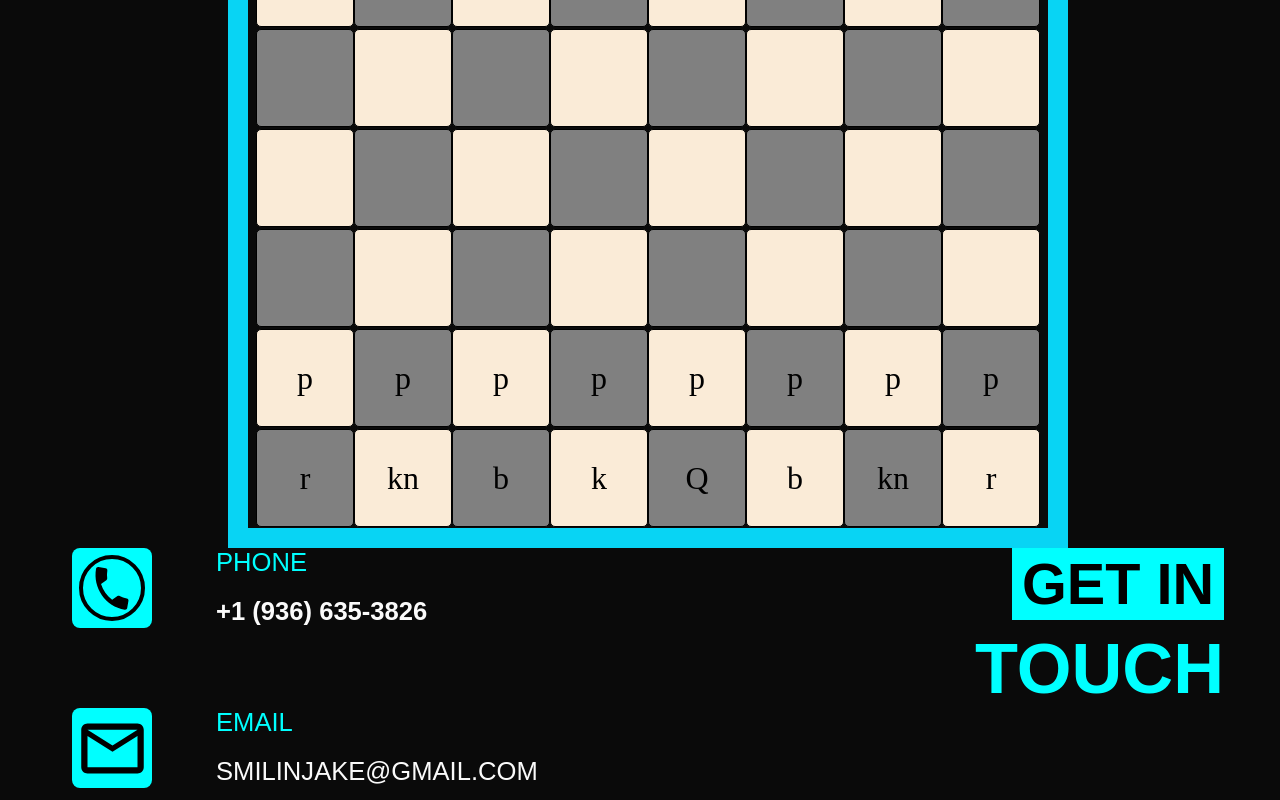
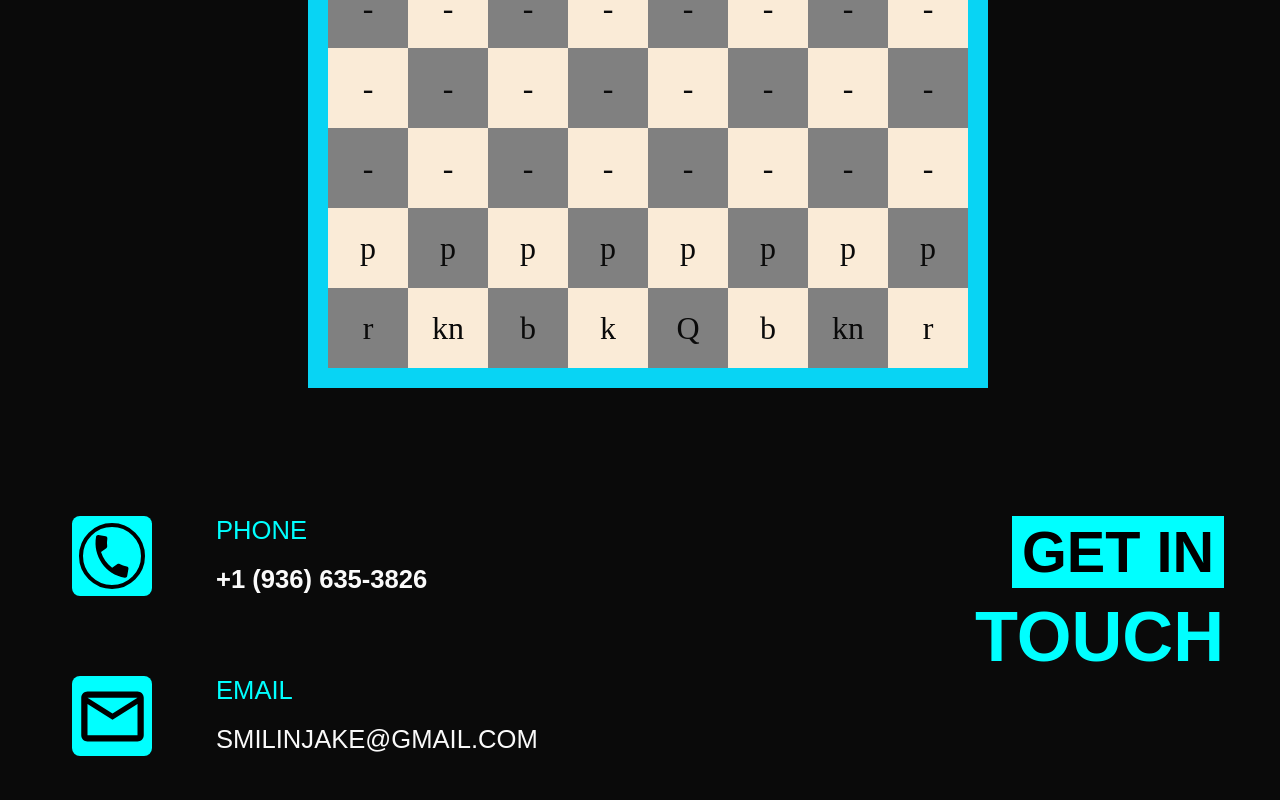
Before and after one commit to smilinjake/PortfolioWebsite, a React (Create React App) app: page / in a window 1280 px wide. Shown: the part 2780-3580 px from the top of the page. Built offline with nearby package versions, Linux system fonts and the light colour scheme.

Commit message:
can not move pawns with no rules at all

```diff
--- a/src/App.css
+++ b/src/App.css
@@ -14,11 +14,13 @@
   margin-top: 10%;
   margin-bottom: 10%;
 }
-
 #ContactPage {
   margin-top: 10%;
   margin-bottom: 10%;
-} */
+  padding-top: 10%;
+}
+*/
+
 #Home {
   height: 100vh;
   width: 100vw;
@@ -41,6 +43,7 @@
   display: flex;
   flex-direction: column;
   align-items: center;
+  padding-top: 10%;
 }
 
 /* #PhoneInfo {
@@ -365,9 +368,9 @@ strong {
 .BoardContainer {
   display: flex;
   flex-wrap: wrap;
-  width: 800px;
+  width: 640px;
   /* width: max-content; */
-  height: 800px;
+  height: 640px;
   border: 20px solid rgb(8, 212, 244);
   justify-content: center;
   align-items: center;
@@ -382,8 +385,8 @@ strong {
   /* align-content: center; */
   /* align-items: center; */
   /* align-self: center; */
-  height: 100px;
-  width: 100px;
+  /* height: 100px;
+  width: 100px; */
   /* border: 2px solid black; */
   border-radius: 5px;
 }
@@ -396,12 +399,10 @@ strong {
   align-content: center;
   align-items: center;
   align-self: center;
-  height: 96px;
-  width: 96px;
-  border: 1px solid black;
-  border-radius: 5px;
-  font-family: "copperplate";
-  font-size: xx-large;
+  height: 80px;
+  width: 80px;
+  /* border: 1px solid black; */
+  /* border-radius: 1px; */
 }
 .WhiteSquare {
   background-color: antiquewhite;
@@ -412,12 +413,18 @@ strong {
   align-content: center;
   align-items: center;
   align-self: center;
-  height: 96px;
-  width: 96px;
-  border: 1px solid black;
-  border-radius: 5px;
+  height: 80px;
+  width: 80px;
+  /* border: 1px solid black; */
+  /* border-radius: 1px; */
+}
+.FillerPiece {
   font-family: "copperplate";
   font-size: xx-large;
+  color: #0a0a0a;
+}
+.FillerPiece:hover {
+  cursor: pointer;
 }
 
 /* ---------------------------------------- CONTACT PAGE ---------------------------------------- */
--- a/src/Components/ChessPuzzle.js
+++ b/src/Components/ChessPuzzle.js
@@ -1,4 +1,4 @@
-import React from "react";
+import React, { useState, useEffect } from "react";
 import { ColorAssigner } from "./HelperFunctions/ChessHelpers.js";
 import "../App.css";
 
@@ -23,16 +23,56 @@ const ChessPuzzle = () => {
     }
   };
   makeBoard();
+  const [hookBoard, setHookBoard] = useState(board);
   // console.log(board);
-
+  const [selected, setSelected] = useState({
+    inHand: false,
+    name: "empty",
+    id: 0,
+  });
+  // NOW SOME PIECE MOVING LOGIC
+  const PieceMover = (arr, place) => {
+    if (selected.inHand === false) {
+      // selected.inHand = true;
+      // selected.name = place.piece;
+      setSelected({ inHand: true, name: place.piece, id: place.id - 1 });
+    }
+    // we take in an array that shows the current state of the board
+    // onClick we want to rearrange that array
+    // lets make Pawn Logic
+    let destination = place.id - 1;
+    if (selected.name === "p") {
+      console.log("just clicked p", place);
+      arr[destination].piece = selected.name;
+      arr[selected.id].piece = "e";
+      setHookBoard(arr);
+      setSelected({
+        inHand: false,
+        name: "empty",
+      });
+    }
+  };
+  // console.log(selected);
+  // console.log(board[53]);
+  // console.log(board[45]);
+  useEffect(() => {}, [hookBoard, selected]);
   return (
     <>
       <div className="ChessSection">
         <div className="BoardContainer">
-          {board.map((piece) => {
+          {hookBoard.map((piece, i) => {
             return (
               <div key={piece.id} id={piece.id} className={piece.className}>
-                {piece.piece !== "e" ? piece.piece : null}
+                <p
+                  onClick={(square) => {
+                    PieceMover(hookBoard, piece);
+                    console.log("piece", piece);
+                  }}
+                  className="FillerPiece"
+                >
+                  {piece.piece !== "e" ? piece.piece : "-"}
+                  {/* {i} */}
+                </p>
               </div>
             );
           })}
```
